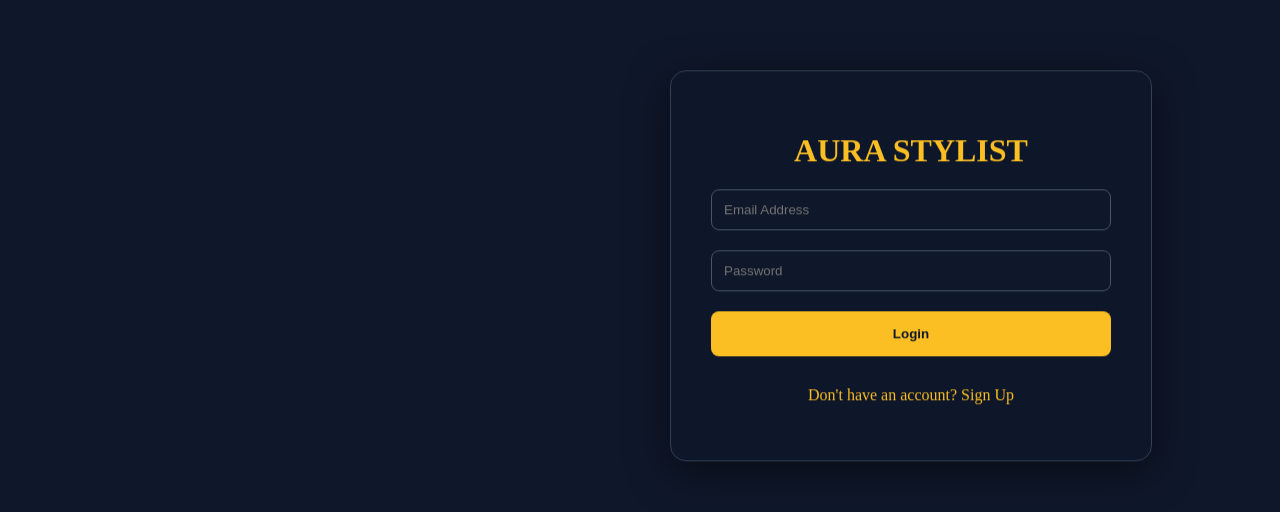
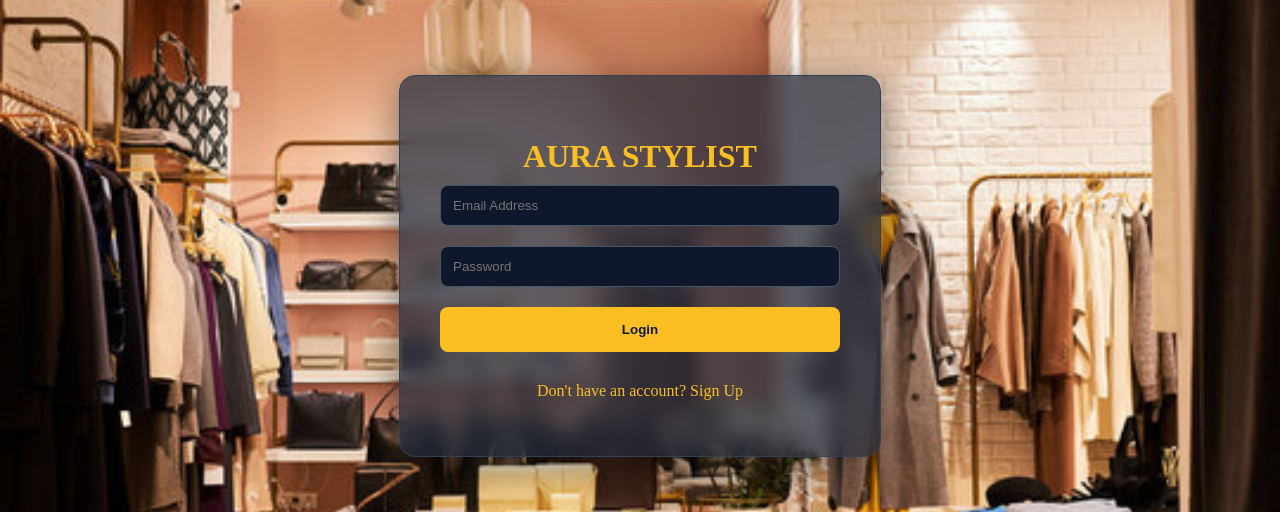
Before and after one commit to aryanrath51/Stylist, a React (Vite) app in the folder client/: page / in a window 1280 px wide. Shown: the part 134-646 px from the top of the page. Built offline with nearby package versions, Linux system fonts and the light colour scheme.

Commit message:
fix: corrected the FROM address in mailOptions

```diff
--- a/client/src/App.jsx
+++ b/client/src/App.jsx
@@ -2,15 +2,14 @@ import React, { useState, useEffect } from 'react';
 import { BrowserRouter as Router, Routes, Route, Link } from 'react-router-dom';
 import { Sparkles, Trash2, Mail, Lock } from 'lucide-react';
 import axios from 'axios';
-import './App.css';
-import Spline from '@splinetool/react-spline';
+import './App.css'; // WE NEED THIS BACK FOR THE MAIN APP!
 
 // ==========================================
-// 🔐 1. AUTHENTICATION (SPLINE 3D + REAL OTP FLOW)
+// 🔐 1. AUTHENTICATION (WITH REAL OTP FLOW)
 // ==========================================
 const Auth = ({ onAuthSuccess }) => {
   const [isLogin, setIsLogin] = useState(true);
-  const [step, setStep] = useState(1);
+  const [step, setStep] = useState(1); // Step 1: Forms, Step 2: OTP Input
   const [email, setEmail] = useState('');
   const [password, setPassword] = useState('');
   const [otp, setOtp] = useState('');
@@ -20,9 +19,12 @@ const Auth = ({ onAuthSuccess }) => {
 
   const handleInitialSubmit = async (e) => {
     e.preventDefault();
-    setLoading(true); setError(''); setSuccessMsg('');
+    setLoading(true);
+    setError('');
+    setSuccessMsg('');
 
     if (isLogin) {
+      // Direct Login Flow
       try {
         const response = await axios.post('https://stylist-q497.onrender.com/api/auth/login', { email, password });
         localStorage.setItem('aura_token', response.data.token);
@@ -32,10 +34,11 @@ const Auth = ({ onAuthSuccess }) => {
       }
       setLoading(false);
     } else {
+      // Sign Up Flow - Request OTP First
       try {
         await axios.post('https://stylist-q497.onrender.com/api/auth/send-otp', { email });
         setSuccessMsg('📧 Verification code sent to your email inbox!');
-        setStep(2);
+        setStep(2); // Push them to the OTP input screen
       } catch (err) {
         setError(`🚨 ${err.response?.data?.error || "Failed to send code"}`);
       }
@@ -45,11 +48,13 @@ const Auth = ({ onAuthSuccess }) => {
 
   const handleOtpVerify = async (e) => {
     e.preventDefault();
-    setLoading(true); setError('');
+    setLoading(true);
+    setError('');
 
     try {
       const response = await axios.post('https://stylist-q497.onrender.com/api/auth/verify-otp', { email, password, otp });
       localStorage.setItem('aura_token', response.data.token);
+      // Auto-login immediately upon successful real verification
       onAuthSuccess(response.data.userId, null, null);
     } catch (err) {
       setError(`🚨 ${err.response?.data?.error || "Invalid verification code"}`);
@@ -58,34 +63,25 @@ const Auth = ({ onAuthSuccess }) => {
   };
 
   return (
-    <div style={{ position: 'relative', width: '100vw', height: '100vh', overflow: 'hidden' }}>
+    <div style={{
+      display: 'flex',
+      height: '100vh',
+      alignItems: 'center',
+      justifyContent: 'center',
+      backgroundImage: 'url("/login-bg.jpg")', // 👈 Make sure this line exists!
+      backgroundSize: 'cover',
+      backgroundPosition: 'center',
+      backgroundRepeat: 'no-repeat'
+    }}>
 
-      {/* 1. Your 3D Character Scene */}
-      <Spline scene="https://prod.spline.design/UiuLHFQ27RWQC4wC/scene.splinecode" />
-
-      {/* 2. Your Overlayed Functional Auth Form */}
-      <div style={{
-        position: 'absolute',
-        top: '50%',
-        right: '10%',
-        transform: 'translateY(-50%)',
-        zIndex: 10,
-        backgroundColor: 'rgba(15, 23, 42, 0.85)',
-        padding: '40px',
-        borderRadius: '16px',
-        color: '#fff',
-        backdropFilter: 'blur(10px)',
-        width: '100%',
-        maxWidth: '400px',
-        border: '1px solid #334155',
-        boxShadow: '0 10px 40px rgba(0,0,0,0.5)'
-      }}>
-        <h1 style={{ textAlign: 'center', color: '#fbbf24', marginBottom: '20px' }}>AURA STYLIST</h1>
+      <div style={{ backgroundColor: 'rgba(30, 41, 59, 0.7)', backdropFilter: 'blur(10px)', padding: '40px', borderRadius: '16px', boxShadow: '0 10px 40px rgba(0,0,0,0.5)', width: '100%', maxWidth: '400px', border: '1px solid #334155' }}>
+        <h1 style={{ textAlign: 'center', color: '#fbbf24', marginBottom: '10px' }}>AURA STYLIST</h1>
 
         {error && <div style={{ backgroundColor: 'rgba(239, 68, 68, 0.2)', color: '#fca5a5', padding: '10px', borderRadius: '8px', marginBottom: '20px', textAlign: 'center' }}>{error}</div>}
         {successMsg && <div style={{ backgroundColor: 'rgba(16, 185, 129, 0.2)', color: '#6ee7b7', padding: '10px', borderRadius: '8px', marginBottom: '20px', textAlign: 'center' }}>{successMsg}</div>}
 
         {step === 1 ? (
+          /* STEP 1: LOGIN OR SIGNUP CREATION */
           <form onSubmit={handleInitialSubmit} style={{ display: 'flex', flexDirection: 'column', gap: '20px' }}>
             <input type="email" placeholder="Email Address" required value={email} onChange={(e) => setEmail(e.target.value)} style={{ width: '100%', padding: '12px', borderRadius: '8px', border: '1px solid #475569', backgroundColor: '#0f172a', color: 'white', boxSizing: 'border-box' }} />
             <input type="password" placeholder="Password" required value={password} onChange={(e) => setPassword(e.target.value)} style={{ width: '100%', padding: '12px', borderRadius: '8px', border: '1px solid #475569', backgroundColor: '#0f172a', color: 'white', boxSizing: 'border-box' }} />
@@ -97,6 +93,7 @@ const Auth = ({ onAuthSuccess }) => {
             </p>
           </form>
         ) : (
+          /* STEP 2: OTP INPUT MATRIX SCREEN */
           <form onSubmit={handleOtpVerify} style={{ display: 'flex', flexDirection: 'column', gap: '20px' }}>
             <p style={{ color: '#cbd5e1', textAlign: 'center', fontSize: '0.95rem' }}>Enter the 6-digit verification code sent to <b>{email}</b></p>
             <input type="text" maxLength="6" placeholder="Enter OTP" required value={otp} onChange={(e) => setOtp(e.target.value)} style={{ width: '100%', padding: '15px', borderRadius: '8px', border: '1px solid #fbbf24', backgroundColor: '#0f172a', color: 'white', textAlign: 'center', fontSize: '1.5rem', letterSpacing: '8px', boxSizing: 'border-box' }} />
```
